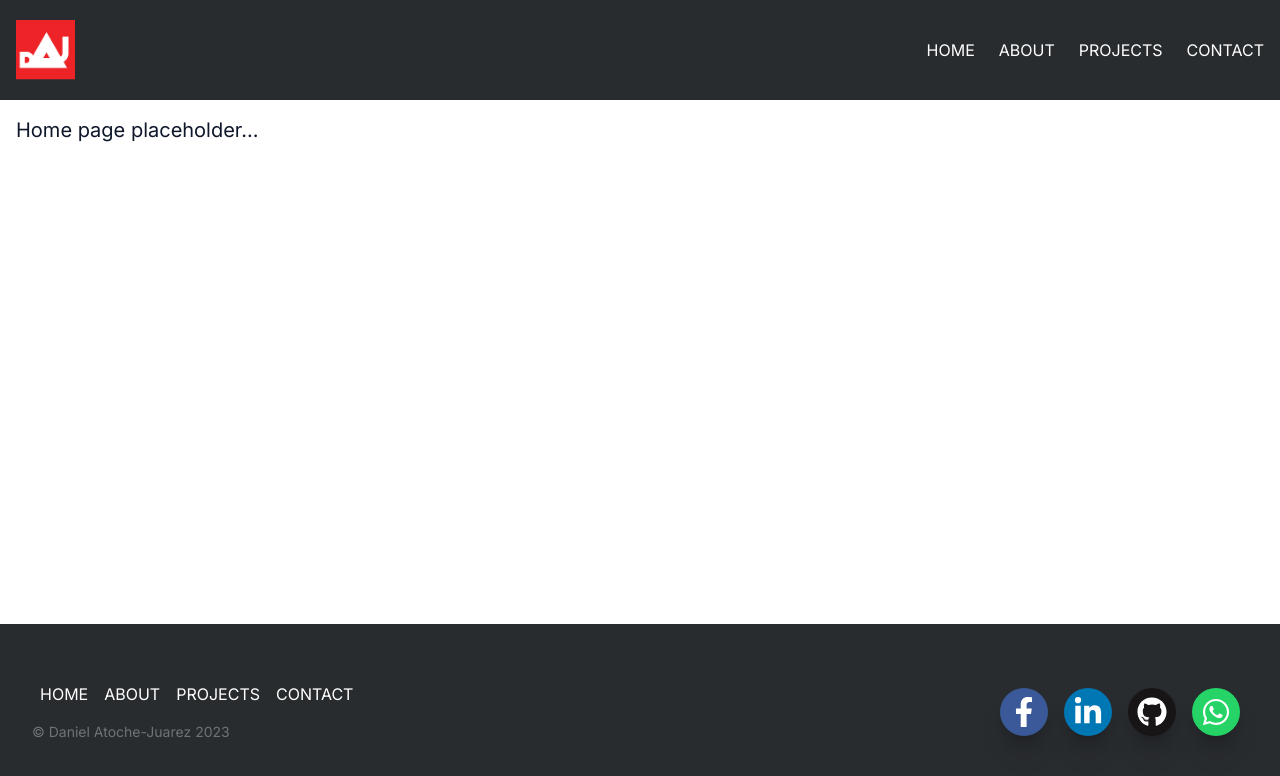
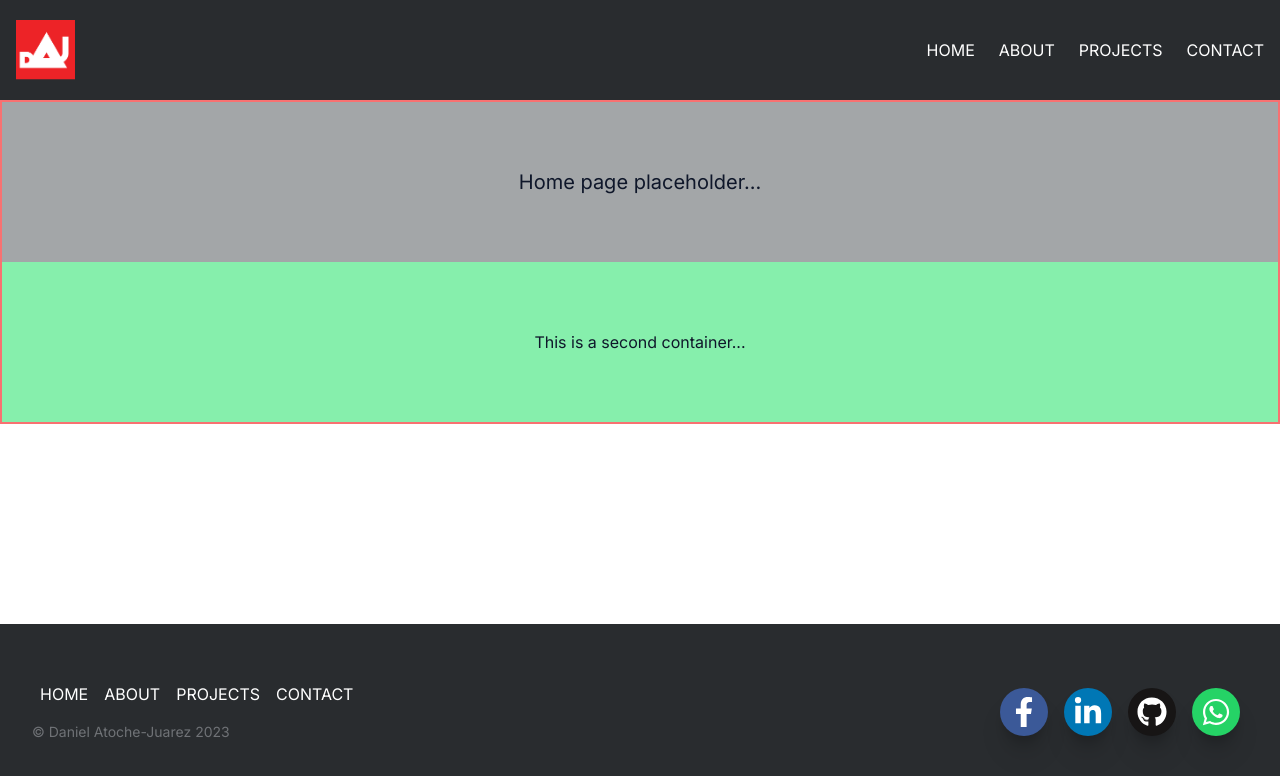
Before and after one commit to datoche-juarez/personal-site-2023, a Next.js app: page / in a window 1280 px wide. Shown: the top 776 px of the page. Built offline with nearby package versions, Linux system fonts and the light colour scheme.

Commit message:
Testing git creds...

```diff
--- a/app/page.js
+++ b/app/page.js
@@ -1,8 +1,13 @@
 export default function Home() {
   return (
     <>
-      <div className="m-4">
-        <h1 className="text-xl">Home page placeholder...</h1>
+      <div className="flex flex-col border-2 border-red-400">
+        <div className="flex flex-col items-center justify-center h-40 bg-dark-gray-300">
+          <h1 className="text-xl">Home page placeholder...</h1>
+        </div>
+        <div className="flex flex-col items-center justify-center h-40 bg-green-300">
+          <h1>This is a second container...</h1>
+        </div>
       </div>
     </>
   );
```
